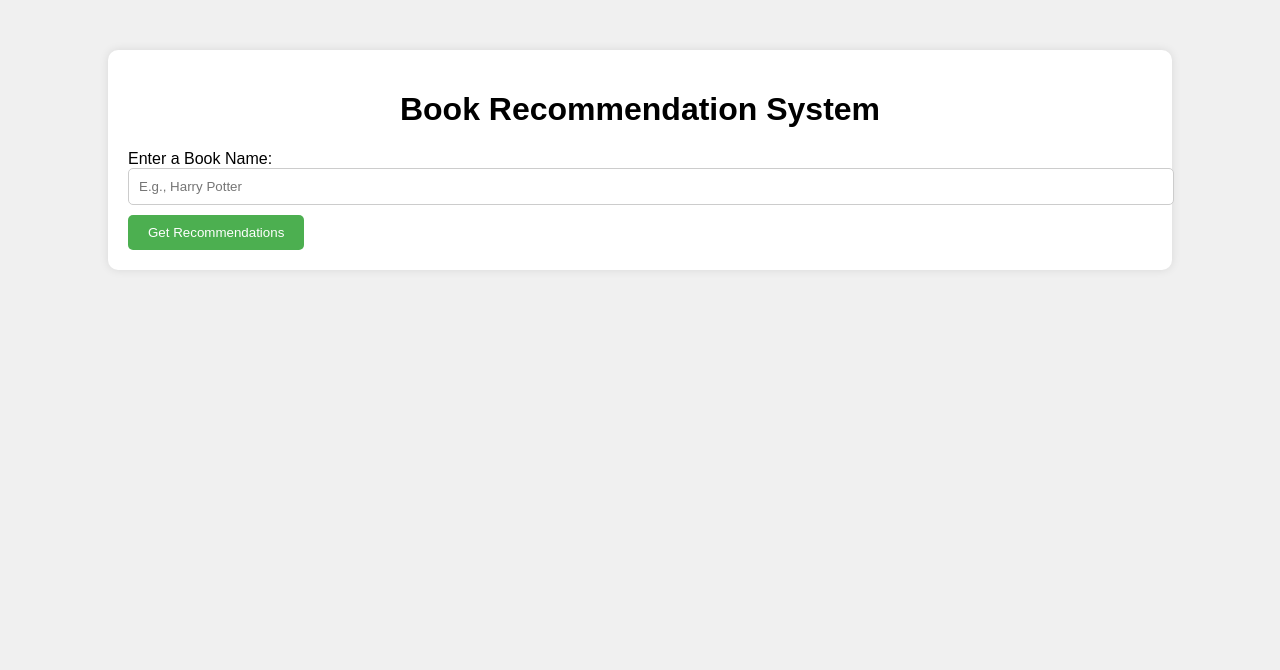
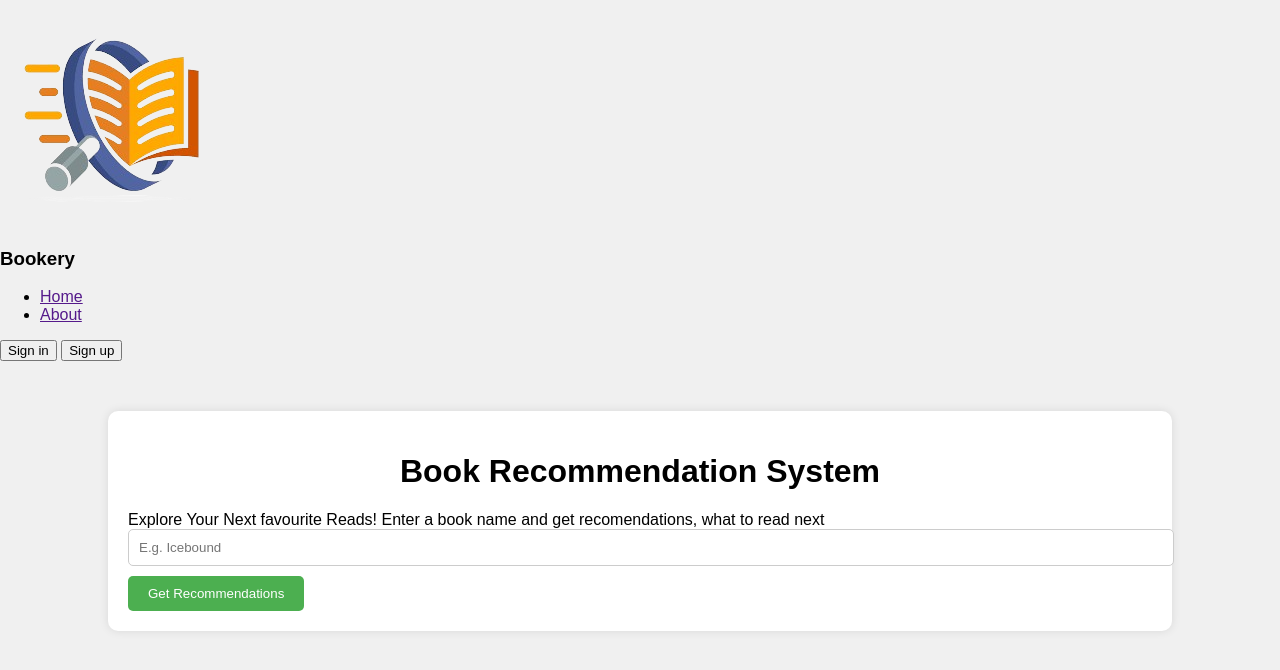
Before and after one commit to sambhav291/Book-Recommendation-System, a Flask app: page / in a window 1280 px wide. Shown: the top 670 px of the page. Run offline with Flask 3, Linux system fonts and the light colour scheme; parts of the project's set-up code (start-up, migrations or seed data) failed here and were passed over.

Commit message:
Update index.html
changed html code to add navbar

```diff
--- a/templates/index.html
+++ b/templates/index.html
@@ -7,11 +7,28 @@
     <link rel="stylesheet" href="/static/style.css">
 </head>
 <body>
+     <nav>
+     <div class="strnav">
+        <div class="logo">
+            <img src="/static/img/book_logo-removebg-preview.png" alt="">
+            <h3>Bookery</h3>
+        </div>
+        <ul>
+            <li><a href="">Home</a></li>
+            <li><a href="">About</a></li>
+        </ul>
+     </div>
+        <div class="button">
+            <button class="signin">Sign in</button>
+            <button class="signup">Sign up</button>
+        </div>
+    </nav>
     <div class="container">
         <h1>Book Recommendation System</h1>
         <form id="recommendationForm" action="/recommend" method="POST">
-            <label for="bookName">Enter a Book Name:</label>
-            <input type="text" id="bookName" name="bookName" placeholder="E.g., Harry Potter">
+            <label for="bookName1">Explore Your Next favourite Reads!</label>
+            <label for="bookName2">Enter a book name and get recomendations, what to read next</label>
+            <input type="text" id="bookName" name="bookName" placeholder="E.g. Icebound">
             <input type="submit" value="Get Recommendations">
         </form>
         <div class="result" id="resultSection" style="display: none;">
```
